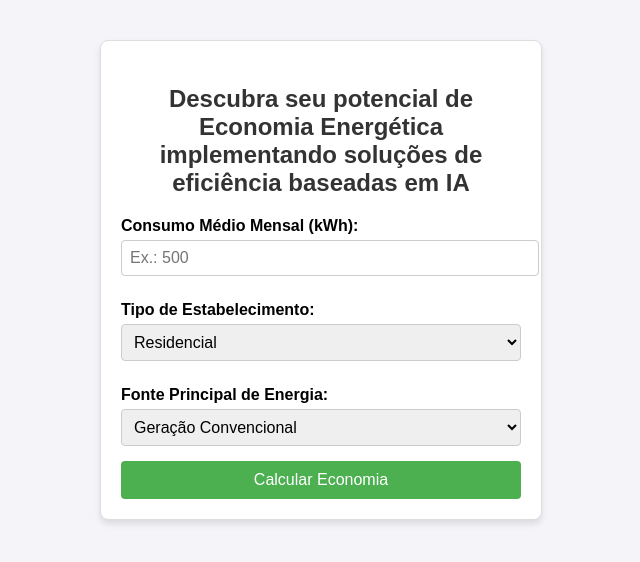
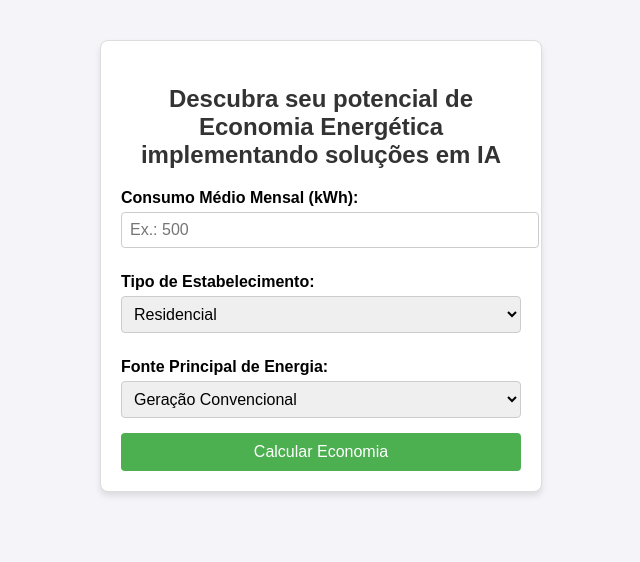
Before and after one commit to julianadealmeida/Sustentabilidade, a plain HTML site: page index.html in a window 1280 px wide. Shown: the whole page, without its empty margins (319-959 px from the left). Drawn offline with Linux system fonts and the light colour scheme.

Commit message:
Update index.html

```diff
--- a/index.html
+++ b/index.html
@@ -8,7 +8,7 @@
 </head>
 <body>
     <div class="widget-container">
-        <h3>Descubra seu potencial de Economia Energética implementando soluções de eficiência baseadas em IA</h3>
+        <h3>Descubra seu potencial de Economia Energética implementando soluções em IA</h3>
         <label for="consumo">Consumo Médio Mensal (kWh):</label>
         <input type="number" id="consumo" placeholder="Ex.: 500">
 
```
